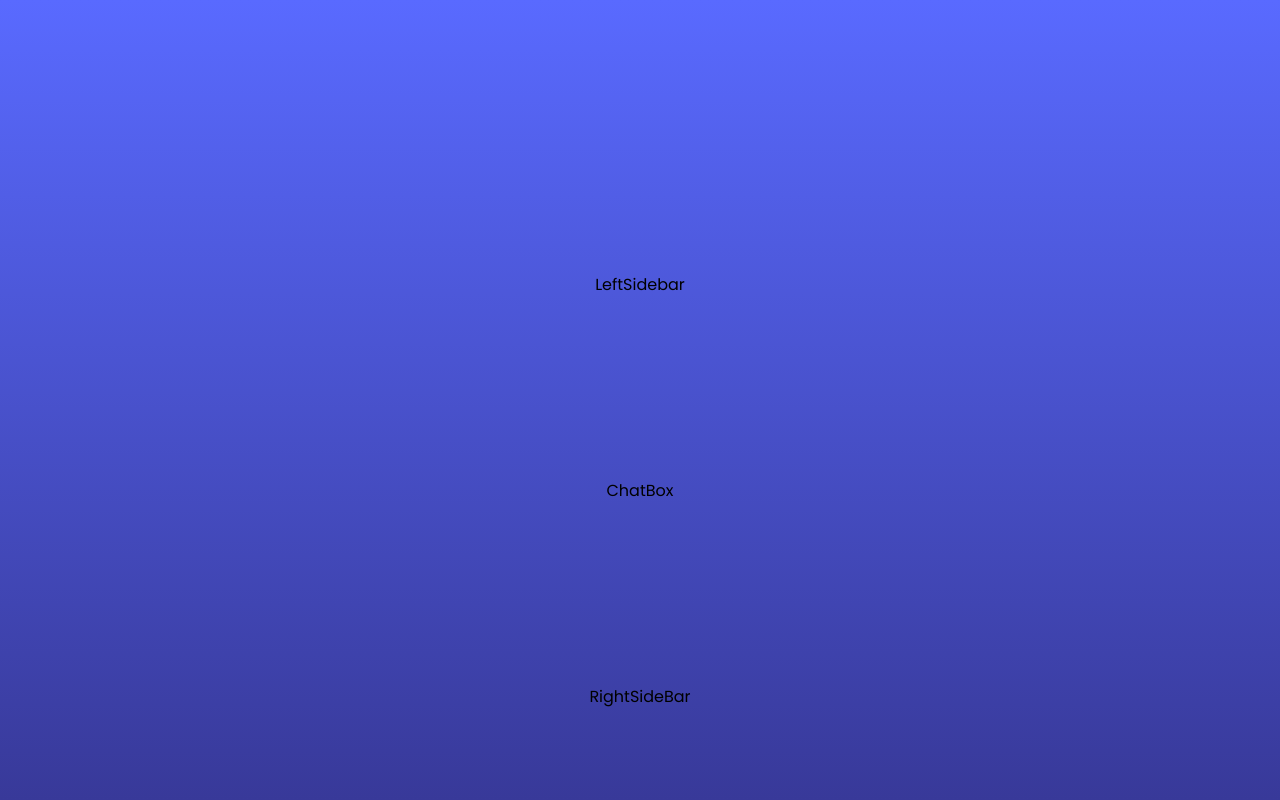
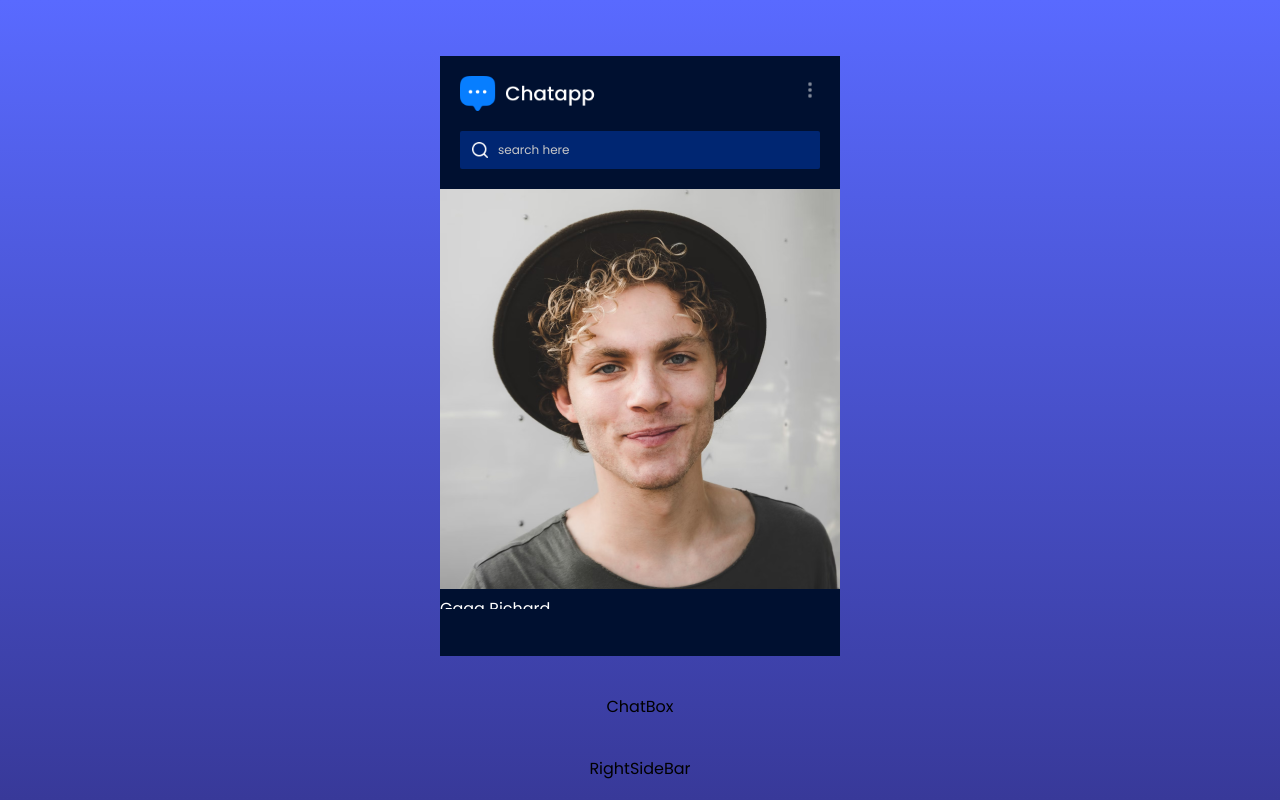
Before and after one commit to hari-maulana/bubble-buzz-chat-app, a React (Vite) app: page /chat in a window 1280 px wide. Built offline with nearby package versions, Linux system fonts and the light colour scheme.

Commit message:
(left-sidebar): add initial ui

```diff
--- a/src/component/LeftSIdebar/LeftSideBar.css
+++ b/src/component/LeftSIdebar/LeftSideBar.css
@@ -0,0 +1,58 @@
+.ls {
+  background: #001030;
+  color: white;
+  height: 75vh;
+}
+
+.ls-top {
+  padding: 20px;
+}
+
+.ls-nav {
+  display: flex;
+  align-items: center;
+  justify-content: space-between;
+}
+
+.ls-nav .logo {
+  max-width: 140px;
+}
+
+.ls-nav .menu img {
+  cursor: pointer;
+  max-height: 20px;
+  opacity: 0.5;
+}
+
+.ls-search {
+  display: flex;
+  align-items: center;
+  padding: 10px 12px;
+  border-radius: 2px;
+  background-color: #002672;
+  gap: 10px;
+  margin-top: 20px;
+}
+
+.ls-search img {
+  width: 16px;
+}
+
+.ls-search input {
+  background: transparent;
+  border: none;
+  outline: none;
+  color: white;
+  font-size: 12px;
+}
+
+.ls-search input::placeholder {
+  color: #c8c8c8;
+}
+
+.ls-list {
+  display: flex;
+  flex-direction: column;
+  height: 70%;
+  overflow-y: scroll;
+}
--- a/src/component/LeftSIdebar/LeftSidebar.tsx
+++ b/src/component/LeftSIdebar/LeftSidebar.tsx
@@ -1,6 +1,32 @@
 import "./LeftSideBar.css";
+// @ts-ignore
+import assets from "../../assets/assets";
 const LeftSidebar = () => {
-  return <div>LeftSidebar</div>;
+  return (
+    <div className="ls">
+      <div className="ls-top">
+        <div className="ls-nav">
+          <img src={assets.logo} alt="" className="logo" />
+          <div className="menu">
+            <img src={assets.menu_icon} alt="" />
+          </div>
+        </div>
+        <div className="ls-search">
+          <img src={assets.search_icon} alt="" />
+          <input type="text" placeholder="search here" />
+        </div>
+      </div>
+      <div className="ls-list">
+        <div className="friends">
+          <img src={assets.profile_img} alt="" />
+          <div>
+            <p>Gaga Richard</p>
+            <span>online meeeeee</span>
+          </div>
+        </div>
+      </div>
+    </div>
+  );
 };
 
 export default LeftSidebar;
```
